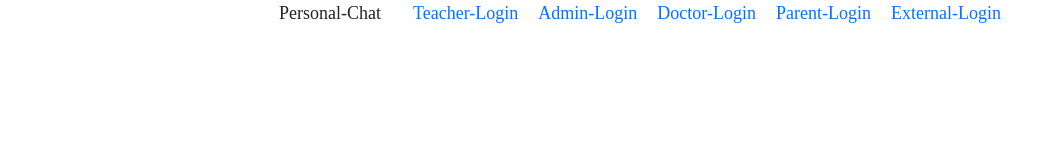
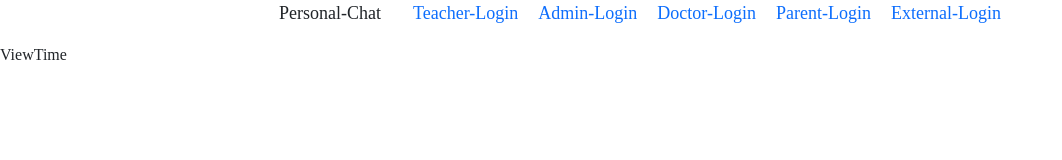
Before and after one commit to ArJuN-888/school-management, a React (Vite) app in the folder Client/: page /viewtime in a window 1280 px wide. Shown: the top 160 px of the page, without its empty margins (0-1062 px from the left). Built offline with nearby package versions, Linux system fonts and the light colour scheme; no server answers.

Commit message:
timetable view

```diff
--- a/Client/src/App.jsx
+++ b/Client/src/App.jsx
@@ -33,6 +33,7 @@
 import Viewletter from "./Components/Viewletter";
 import Timetable from "./Components/Timetable";
 import TeacherClassroom from "./Components/TeacherClassroom";
+import ViewTime from "./Components/ViewTime";
 function App() {
   const adminID = GetadminID();
   const teacherID = GetTID();
@@ -259,6 +260,7 @@
             <Route path="/Elogin" element={<EoLogin/>}/>
             <Route path="/viewletter" element={<Viewletter/>}/>
             <Route path="/timetable" element={<Timetable/>}/>
+            <Route path="/viewtime" element={<ViewTime/>}/>
 
           </Routes>
         </mycontext.Provider>
--- a/Client/src/Components/Navbar.jsx
+++ b/Client/src/Components/Navbar.jsx
@@ -172,7 +172,7 @@
          <li><Link style={{textDecoration:"none"}} to="/Home">Home</Link></li>
         <li><Link style={{textDecoration:"none"}} to="/Chat">Chat</Link></li>
         <li><Link style={{textDecoration:"none"}} to="/Broadcasts">Announcements</Link></li>
-
+        <li><Link style={{textDecoration:"none"}} to="/viewtime">Timetable</Link></li>
         <li><Link style={{textDecoration:"none"}} to="/leaveletter">Leaveletter</Link></li>
 
         <li><button style={{border:"none",backgroundColor:"transparent"}} onClick={()=>{Logparentstate()}}><IoLogOutOutline style={{fontSize:"25px"}}/></button></li>
--- /dev/null
+++ b/Client/src/Components/ViewTime.jsx
@@ -0,0 +1,7 @@
+import React from 'react'
+
+export default function ViewTime() {
+  return (
+    <div>ViewTime</div>
+  )
+}
```
